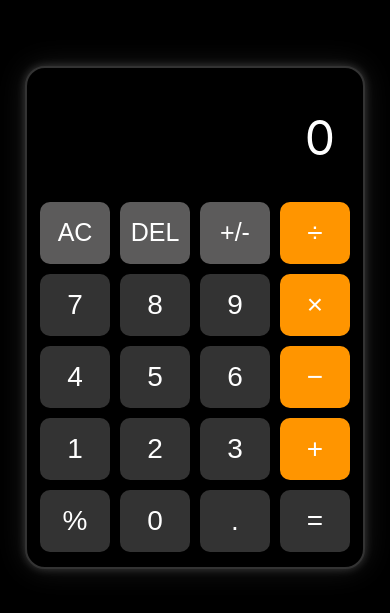
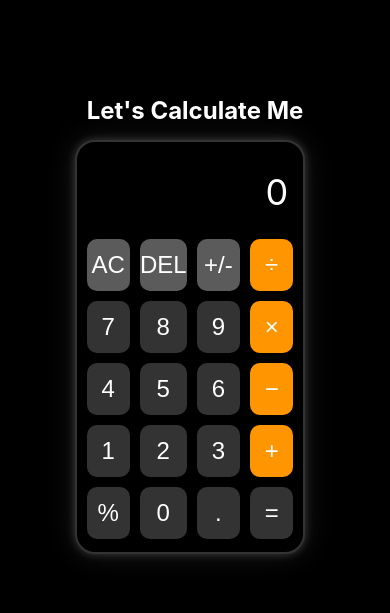
Before and after one commit to akshay-chanda/Calculator, a plain HTML site: page index.html in a window 390 px wide. Shown: the part 105-718 px from the top of the page. Drawn offline with Linux system fonts and the light colour scheme.

Commit message:
add heading and make it slightly responsive

```diff
--- a/index.html
+++ b/index.html
@@ -8,7 +8,9 @@
   <link rel="stylesheet" href="styles.css">
 </head>
 <body>
-  <div class="calculator">
+  <div class="container">
+    <h1 class="heading">Let's Calculate Me</h1>
+    <div class="calculator">
     <div class="display" id="display">0</div>
     <div class="buttons">
       <button class="btn function" onclick="clearDisplay()">AC</button>
@@ -37,6 +39,7 @@
       <button class="equal" onclick="calculate()">=</button>
     </div>
   </div>
+  </div>
   <script src="script.js"></script>
 </body>
 </html>
--- a/styles.css
+++ b/styles.css
@@ -6,6 +6,19 @@
   align-items: center;
   height: 100vh;
   font-family: -apple-system, BlinkMacSystemFont, 'Segoe UI', Roboto, sans-serif;
+}
+
+/* Container to center everything */
+.container {
+  text-align: center;
+  padding: 20px;
+}
+
+/* Heading style */
+.heading {
+  color: #fff;
+  font-size: 36px;
+  margin-bottom: 25px;
 }
 
 .calculator {
@@ -87,3 +100,26 @@
 .percentage:active {
   filter: brightness(1.2);
 }
+
+/* Make responsive for small screens */
+@media (max-width: 480px) {
+  .calculator {
+    width: 90%;
+    padding: 8px 5px;
+  }
+
+  .display {
+    font-size: 36px;
+    padding: 20px 10px;
+  }
+
+  .btn, .equal, .percentage {
+    font-size: 24px;
+    padding: 12px 0;
+  }
+
+  .heading {
+    font-size: 24px;
+    margin-bottom: 15px;
+  }
+}
```
